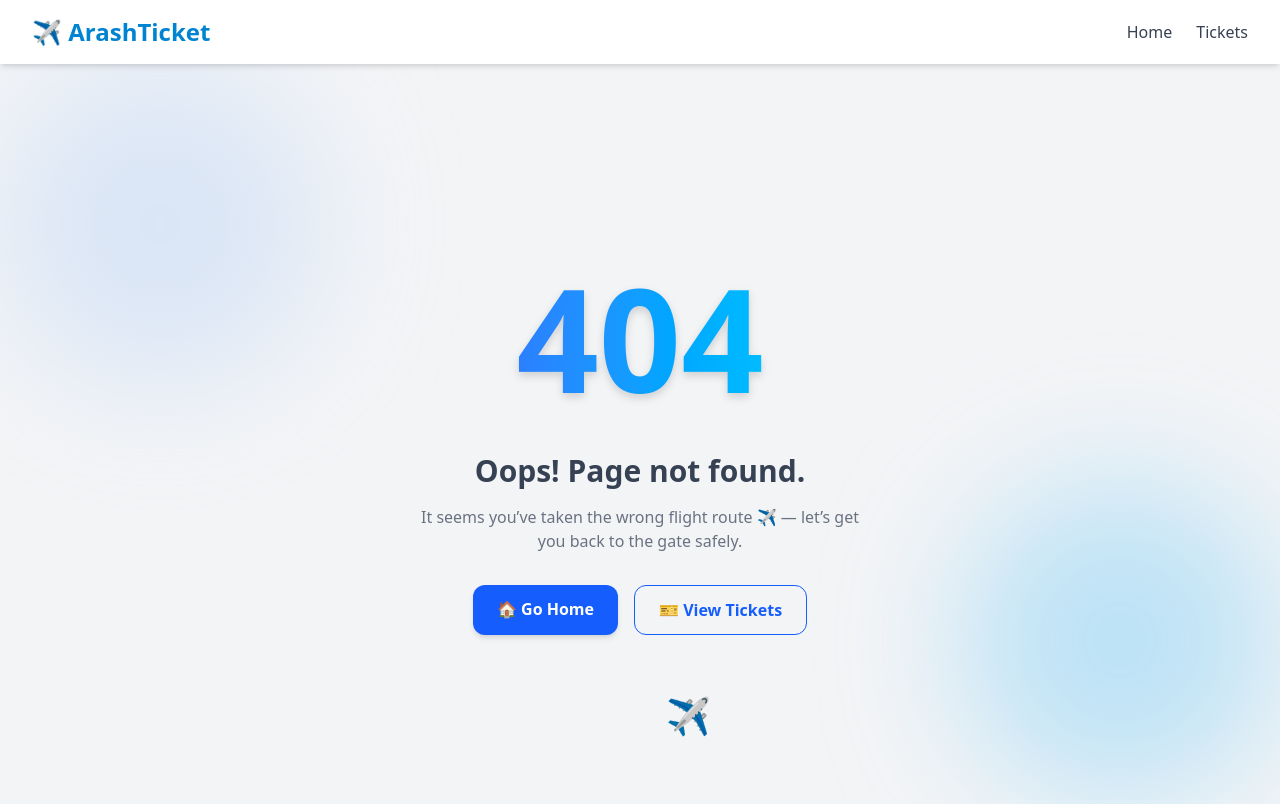
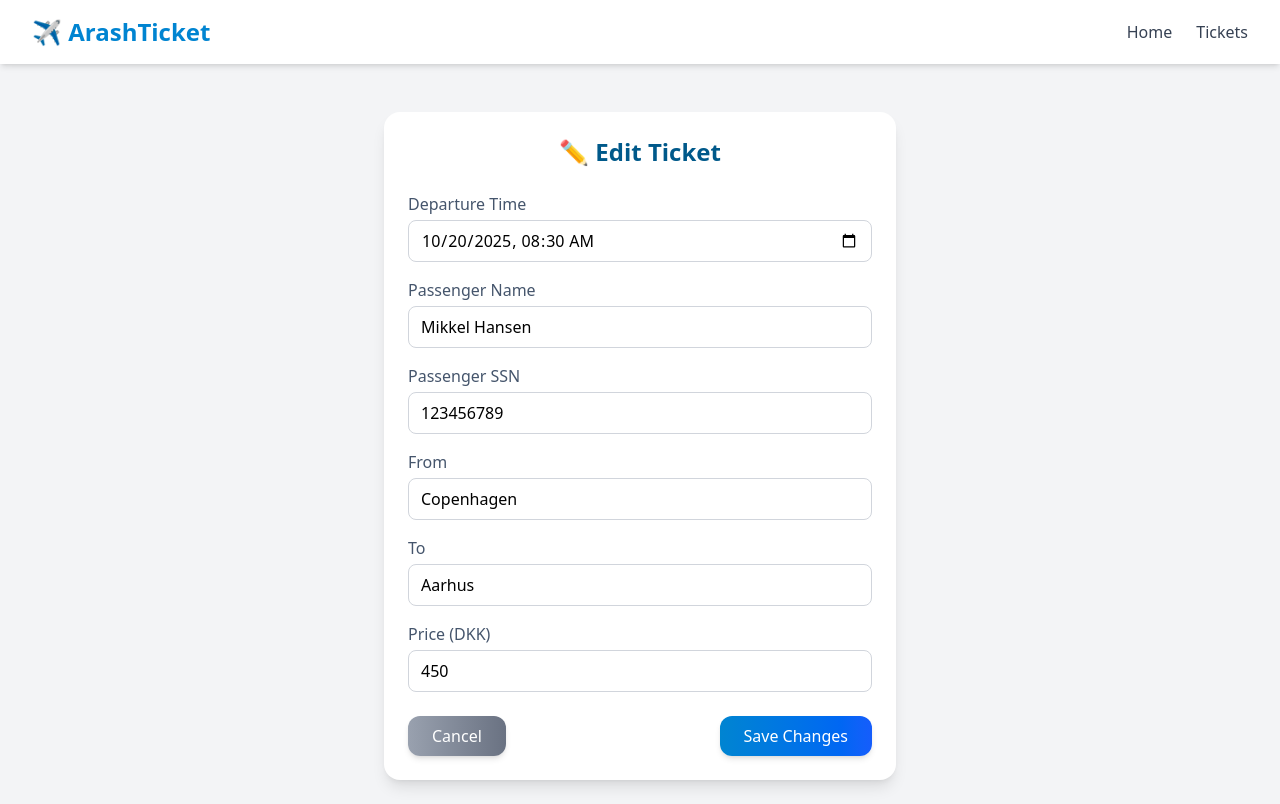
Before and after one commit to arash8877/ArashTickets, a Next.js app in the folder frontend/: page /tickets/edit/1 in a window 1280 px wide. Before the commit this address had no page. Built offline with nearby package versions, Linux system fonts and the light colour scheme.

Commit message:
create edit page

```diff
--- /dev/null
+++ b/frontend/app/tickets/edit/[id]/page.tsx
@@ -0,0 +1,27 @@
+// app/tickets/edit/[id]/page.tsx
+import EditTicketForm from "@/components/EditTicketForm";
+import { dummyTickets } from "@/data/dummyTickets";
+
+export default async function TicketEditPage({
+  params,
+}: {
+  params: Promise<{ id: string }>;
+}) {
+  const { id } = await params;
+
+  const ticket = dummyTickets.find((t) => t.id.toString() === id);
+
+  if (!ticket) {
+    return (
+      <div className="flex items-center justify-center h-[60vh] text-center text-lg text-gray-600">
+        🕵️‍♂️ Ticket not found!
+      </div>
+    );
+  }
+
+  return (
+    <div className="p-6">
+      <EditTicketForm ticket={ticket} />
+    </div>
+  );
+}
--- /dev/null
+++ b/frontend/components/EditTicketForm.tsx
@@ -0,0 +1,205 @@
+"use client";
+
+import { useState } from "react";
+import { useRouter } from "next/navigation";
+import { useForm } from "react-hook-form";
+import { Ticket, TicketCreateDto } from "@/types/types";
+import Spinner from "./Spinner";
+import axios from "axios";
+import toast from "react-hot-toast";
+
+interface EditTicketFormProps {
+  ticket: Ticket;
+}
+
+const EditTicketForm = ({ ticket }: EditTicketFormProps) => {
+  const [loading, setLoading] = useState(false);
+  const router = useRouter();
+
+  const {
+    register,
+    handleSubmit,
+    formState: { errors },
+  } = useForm<TicketCreateDto>({
+    defaultValues: {
+      passengerName: ticket.passengerName,
+      passengerSSN: ticket.passengerSSN,
+      from: ticket.from,
+      to: ticket.to,
+      price: ticket.price,
+      time: ticket.time
+        ? new Date(ticket.time).toISOString().slice(0, 16) // ensure datetime-local works
+        : "",
+    },
+  });
+
+  const onSubmit = async (data: TicketCreateDto) => {
+    try {
+      setLoading(true);
+
+      // Update the ticket (PUT)
+      await axios.put(
+        `${process.env.NEXT_PUBLIC_BASE_URL}/tickets/${ticket.id}`,
+        data
+      );
+
+      toast.success("🎫 Ticket updated successfully!");
+      router.push("/tickets");
+      router.refresh();
+    } catch (error) {
+      console.error("Failed to update ticket:", error);
+      toast.error("❌ Failed to update ticket");
+    } finally {
+      setLoading(false);
+    }
+  };
+
+  return (
+    <>
+      {loading && <Spinner />}
+      <form
+        onSubmit={handleSubmit(onSubmit)}
+        noValidate
+        className={`bg-white shadow-lg rounded-2xl p-6 w-full max-w-lg mx-auto mt-6 transition-all duration-300 ${
+          loading ? "blur-sm pointer-events-none" : ""
+        }`}
+      >
+        <h2 className="text-2xl font-semibold text-sky-800 mb-6 text-center">
+          ✏️ Edit Ticket
+        </h2>
+
+        {/* Departure Time */}
+        <div className="mb-4">
+          <label className="block text-slate-600 mb-1">Departure Time</label>
+          <input
+            type="datetime-local"
+            className={`w-full border ${
+              errors.time ? "border-red-400" : "border-gray-300"
+            } rounded-lg px-3 py-2 focus:ring-2 focus:ring-sky-500 outline-none`}
+            {...register("time", {
+              required: "Departure time is required",
+            })}
+          />
+          {errors.time && (
+            <p className="text-red-500 text-sm mt-1">{errors.time.message}</p>
+          )}
+        </div>
+
+        {/* Passenger Name */}
+        <div className="mb-4">
+          <label className="block text-slate-600 mb-1">Passenger Name</label>
+          <input
+            type="text"
+            autoComplete="off"
+            className={`w-full border ${
+              errors.passengerName ? "border-red-400" : "border-gray-300"
+            } rounded-lg px-3 py-2 focus:ring-2 focus:ring-sky-500 outline-none`}
+            {...register("passengerName", {
+              required: "Passenger name is required",
+              minLength: {
+                value: 3,
+                message: "Name must be at least 3 characters",
+              },
+            })}
+          />
+          {errors.passengerName && (
+            <p className="text-red-500 text-sm mt-1">
+              {errors.passengerName.message}
+            </p>
+          )}
+        </div>
+
+        {/* Passenger SSN */}
+        <div className="mb-4">
+          <label className="block text-slate-600 mb-1">Passenger SSN</label>
+          <input
+            type="text"
+            autoComplete="off"
+            className={`w-full border ${
+              errors.passengerSSN ? "border-red-400" : "border-gray-300"
+            } rounded-lg px-3 py-2 focus:ring-2 focus:ring-sky-500 outline-none`}
+            {...register("passengerSSN", {
+              required: "Passenger SSN is required",
+            })}
+          />
+          {errors.passengerSSN && (
+            <p className="text-red-500 text-sm mt-1">
+              {errors.passengerSSN.message}
+            </p>
+          )}
+        </div>
+
+        {/* From */}
+        <div className="mb-4">
+          <label className="block text-slate-600 mb-1">From</label>
+          <input
+            type="text"
+            autoComplete="off"
+            className={`w-full border ${
+              errors.from ? "border-red-400" : "border-gray-300"
+            } rounded-lg px-3 py-2 focus:ring-2 focus:ring-sky-500 outline-none`}
+            {...register("from", { required: "Departure location is required" })}
+          />
+          {errors.from && (
+            <p className="text-red-500 text-sm mt-1">{errors.from.message}</p>
+          )}
+        </div>
+
+        {/* To */}
+        <div className="mb-4">
+          <label className="block text-slate-600 mb-1">To</label>
+          <input
+            type="text"
+            autoComplete="off"
+            className={`w-full border ${
+              errors.to ? "border-red-400" : "border-gray-300"
+            } rounded-lg px-3 py-2 focus:ring-2 focus:ring-sky-500 outline-none`}
+            {...register("to", { required: "Destination is required" })}
+          />
+          {errors.to && (
+            <p className="text-red-500 text-sm mt-1">{errors.to.message}</p>
+          )}
+        </div>
+
+        {/* Price */}
+        <div className="mb-6">
+          <label className="block text-slate-600 mb-1">Price (DKK)</label>
+          <input
+            type="number"
+            autoComplete="off"
+            className={`w-full border ${
+              errors.price ? "border-red-400" : "border-gray-300"
+            } rounded-lg px-3 py-2 focus:ring-2 focus:ring-sky-500 outline-none`}
+            {...register("price", {
+              required: "Price is required",
+              valueAsNumber: true,
+              min: { value: 1, message: "Price must be greater than 0" },
+            })}
+          />
+          {errors.price && (
+            <p className="text-red-500 text-sm mt-1">{errors.price.message}</p>
+          )}
+        </div>
+
+        {/* Buttons */}
+        <div className="flex justify-between items-center">
+          <button
+            type="button"
+            onClick={() => router.back()}
+            className="bg-gradient-to-r from-gray-400 to-gray-500 hover:from-gray-500 hover:to-gray-600 text-white px-6 py-2 rounded-xl shadow-md hover:shadow-lg transition-all duration-300 transform hover:-translate-y-1"
+          >
+            Cancel
+          </button>
+          <button
+            type="submit"
+            className="bg-gradient-to-r from-sky-600 to-blue-600 hover:from-sky-700 hover:to-blue-700 text-white px-6 py-2 rounded-xl shadow-md hover:shadow-lg transition-all duration-300 transform hover:-translate-y-1"
+          >
+            Save Changes
+          </button>
+        </div>
+      </form>
+    </>
+  );
+};
+
+export default EditTicketForm;
```
Also changed, not shown: 2 other files (tests, documents, lock files or other folders).
